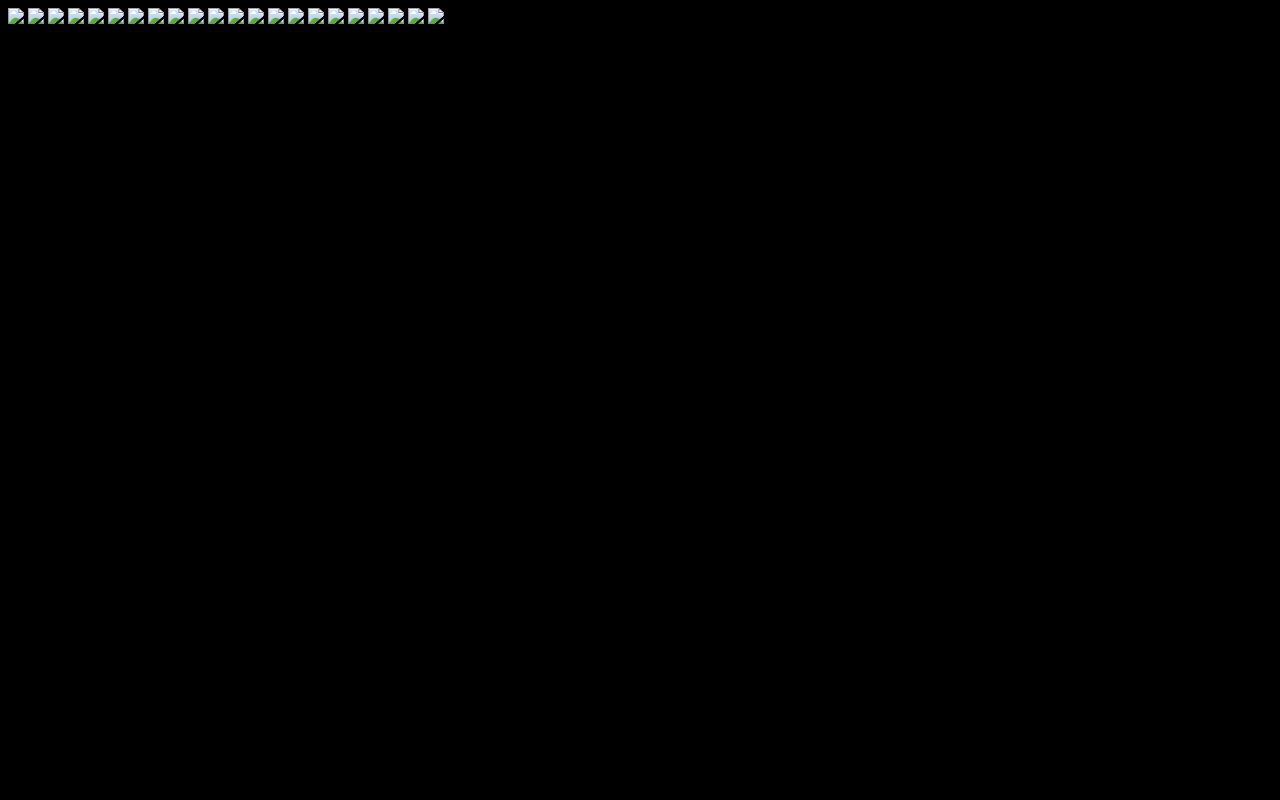
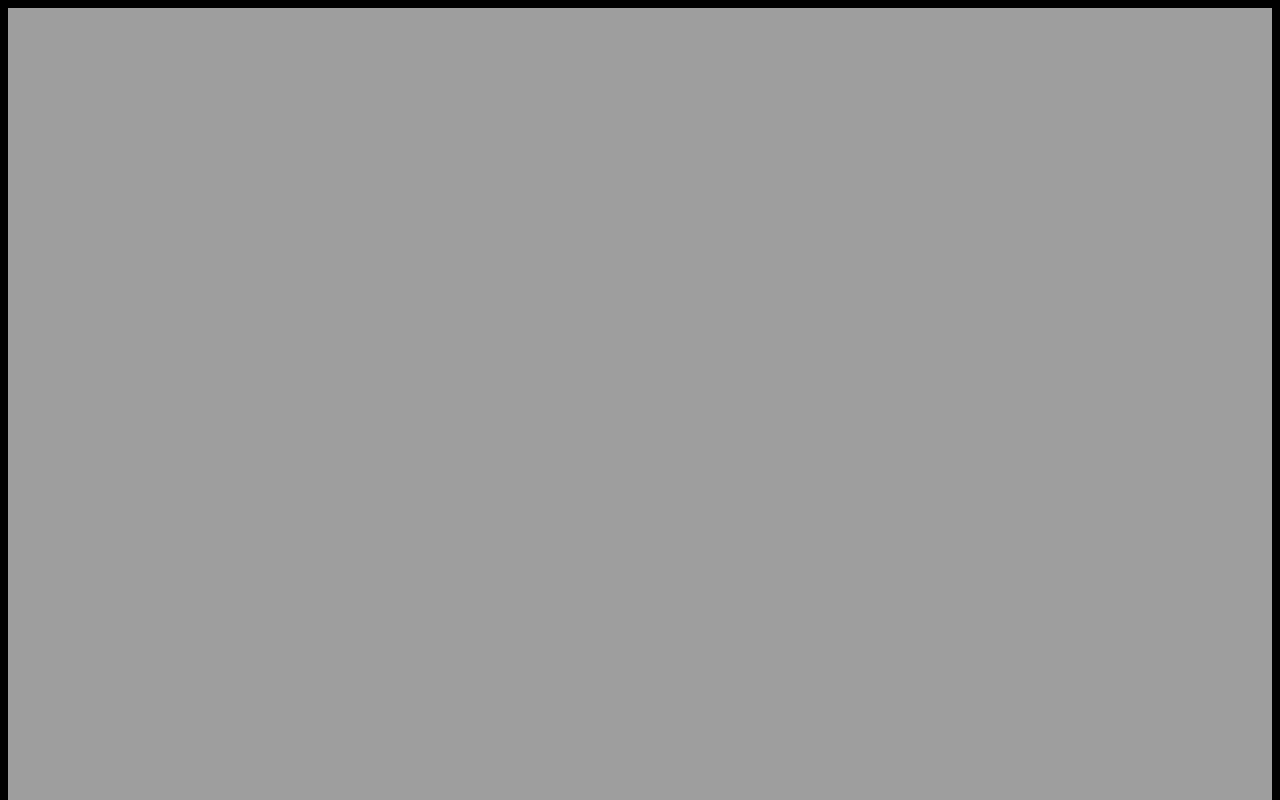
Before and after one commit to zoz-maher/menu, a plain HTML site: page index.html in a window 1280 px wide. Shown: the top 800 px of the page. Drawn offline with Linux system fonts and the light colour scheme; the site is published under a folder, as on GitHub Pages, so addresses that start at the root find nothing.

Commit message:
Add files via upload

```diff
--- a/index.html
+++ b/index.html
@@ -10,28 +10,28 @@
 <body>
 
 
-    <img src="/first project-3-.png" >
-    <img src="/first project-4-.png" >
-    <img src="/first project-5-.png" >
-    <img src="/first project-6-.png" >
-    <img src="/first project-7-.png" >
-    <img src="/first project-8-.png" >
-    <img src="/first project-9-.png" >
-    <img src="/first project-10-.png">
-    <img src="/first project-11-.png">
-    <img src="/first project-12-.png">
-    <img src="/first project-13-.png">
-    <img src="/first project-14-.png">
-    <img src="/first project-15-.png">
-    <img src="/first project-16-.png">
-    <img src="/first project-17-.png">
-    <img src="/first project-18-.png">
-    <img src="/first project-19-.png">
-    <img src="/first project-20-.png">
-    <img src="/first project-21-.png">
-    <img src="/first project-22-.png">
-    <img src="/first project-23-.png">
-    <img src="/first project-24-.png">
+    <img src="first project-3-.png" >
+    <img src="first project-4-.png" >
+    <img src="first project-5-.png" >
+    <img src="first project-6-.png" >
+    <img src="first project-7-.png" >
+    <img src="first project-8-.png" >
+    <img src="first project-9-.png" >
+    <img src="first project-10-.png">
+    <img src="first project-11-.png">
+    <img src="first project-12-.png">
+    <img src="first project-13-.png">
+    <img src="first project-14-.png">
+    <img src="first project-15-.png">
+    <img src="first project-16-.png">
+    <img src="first project-17-.png">
+    <img src="first project-18-.png">
+    <img src="first project-19-.png">
+    <img src="first project-20-.png">
+    <img src="first project-21-.png">
+    <img src="first project-22-.png">
+    <img src="first project-23-.png">
+    <img src="first project-24-.png">
 
 
 </body>
```
